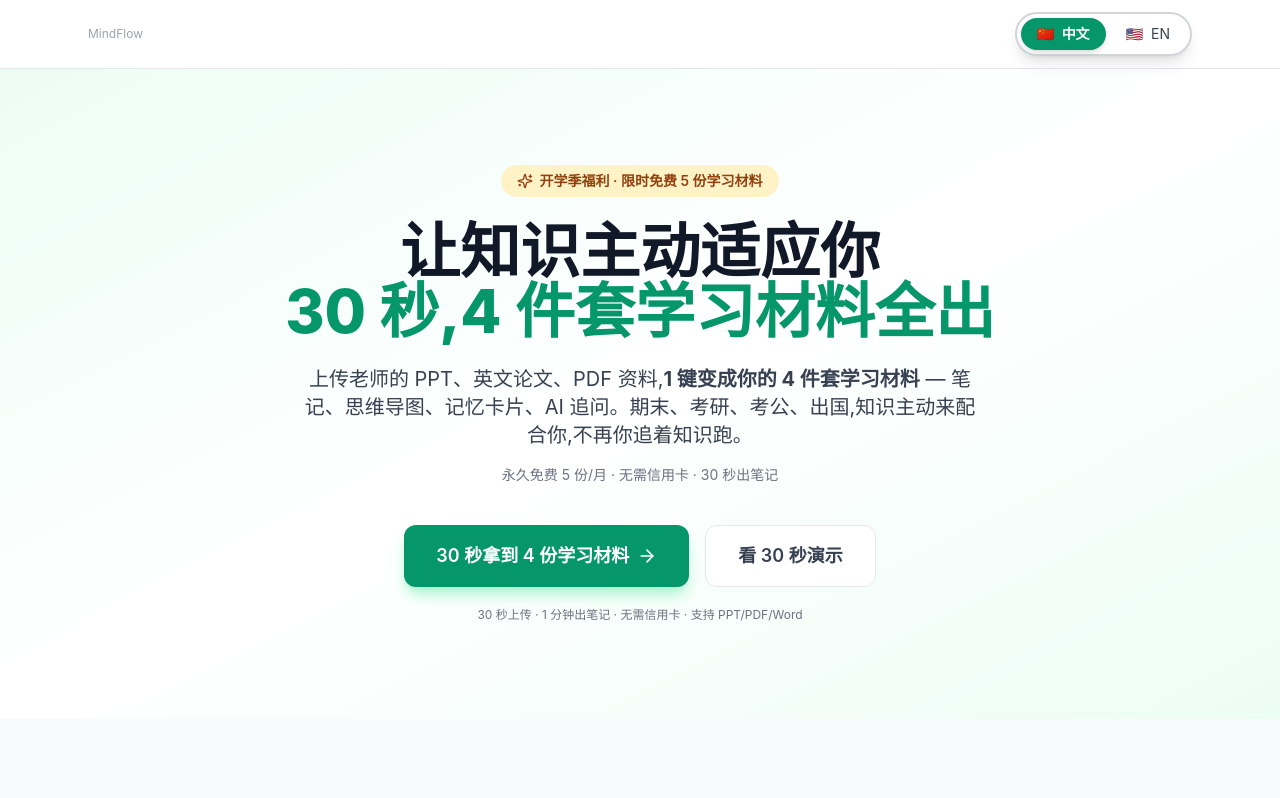
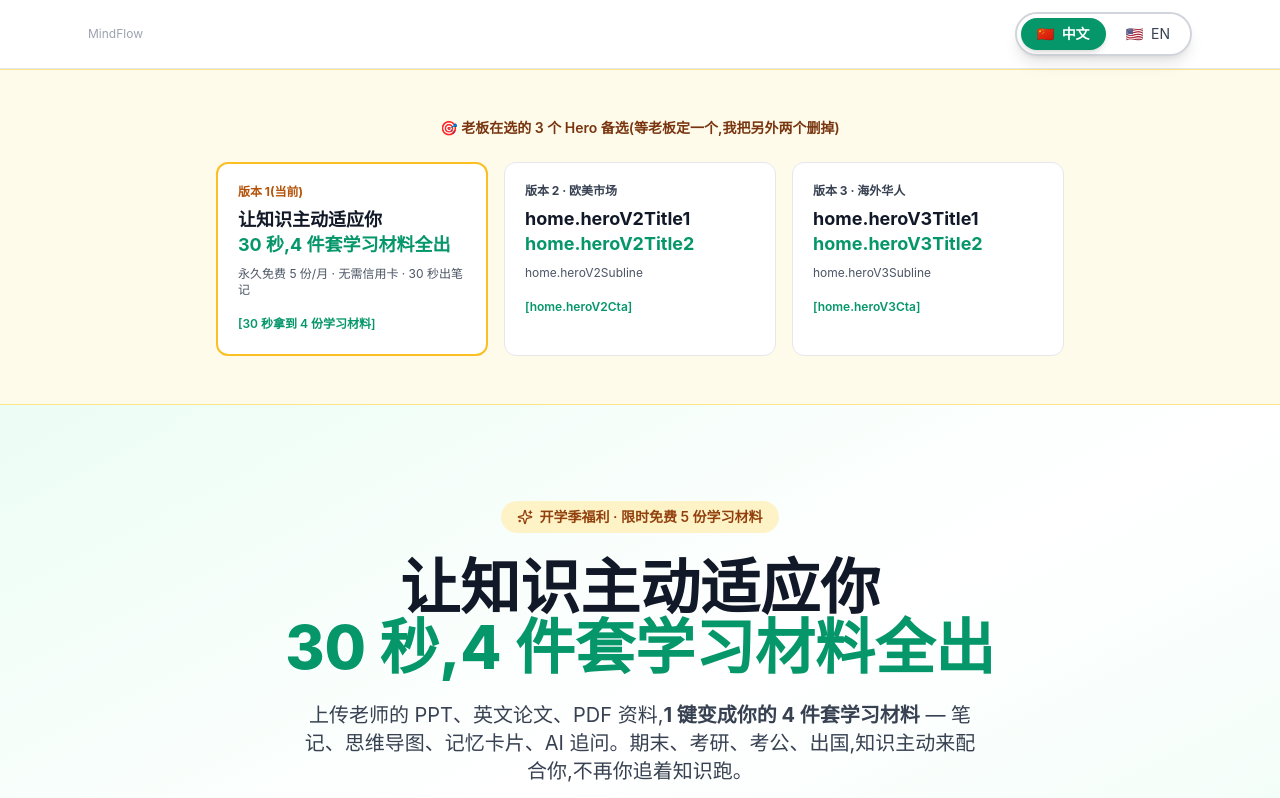
Before and after one commit to eric1986812/note-mind, a Next.js app: page / in a window 1280 px wide. Shown: the top 798 px of the page. Built offline with nearby package versions, Linux system fonts and the light colour scheme; no server answers.

Commit message:
feat: 首页 3 版 Hero A/B 测试(欧美 / 海外华人 / 当前)让老板选

```diff
--- a/src/app/page.tsx
+++ b/src/app/page.tsx
@@ -14,6 +14,49 @@ export default function HomePage() {
   return (
     <main className="min-h-screen bg-white">
       {/* 顶部导航已移到 layout.tsx(全局 navbar + LangSwitcher) */}
+
+      {/* ===== A/B 候选版本(老板选了用哪个,我删其他) ===== */}
+      <section className="py-12 bg-amber-50 border-y border-amber-200">
+        <div className="max-w-4xl mx-auto px-6">
+          <p className="text-center text-sm text-amber-900 font-semibold mb-6">
+            🎯 老板在选的 3 个 Hero 备选(等老板定一个,我把另外两个删掉)
+          </p>
+          <div className="grid md:grid-cols-3 gap-4">
+            {/* V1: 当前版本 "让知识主动适应你" */}
+            <div className="bg-white p-5 rounded-xl border-2 border-amber-400">
+              <p className="text-xs font-bold text-amber-700 mb-2">版本 1(当前)</p>
+              <h3 className="text-lg font-bold text-gray-900 leading-snug mb-2">
+                {t('home.heroTitle1')}<br />
+                <span className="text-primary-600">{t('home.heroTitle2')}</span>
+              </h3>
+              <p className="text-xs text-gray-600 mb-3">{t('home.heroSubline')}</p>
+              <span className="text-xs text-primary-600 font-semibold">[{t('home.ctaPrimary')}]</span>
+            </div>
+
+            {/* V2: 美国/英国(欧美) */}
+            <div className="bg-white p-5 rounded-xl border border-gray-200">
+              <p className="text-xs font-bold text-gray-700 mb-2">版本 2 · 欧美市场</p>
+              <h3 className="text-lg font-bold text-gray-900 leading-snug mb-2">
+                {t('home.heroV2Title1')}<br />
+                <span className="text-primary-600">{t('home.heroV2Title2')}</span>
+              </h3>
+              <p className="text-xs text-gray-600 mb-3">{t('home.heroV2Subline')}</p>
+              <span className="text-xs text-primary-600 font-semibold">[{t('home.heroV2Cta')}]</span>
+            </div>
+
+            {/* V3: 海外华人 */}
+            <div className="bg-white p-5 rounded-xl border border-gray-200">
+              <p className="text-xs font-bold text-gray-700 mb-2">版本 3 · 海外华人</p>
+              <h3 className="text-lg font-bold text-gray-900 leading-snug mb-2">
+                {t('home.heroV3Title1')}<br />
+                <span className="text-primary-600">{t('home.heroV3Title2')}</span>
+              </h3>
+              <p className="text-xs text-gray-600 mb-3">{t('home.heroV3Subline')}</p>
+              <span className="text-xs text-primary-600 font-semibold">[{t('home.heroV3Cta')}]</span>
+            </div>
+          </div>
+        </div>
+      </section>
 
       {/* ===== Hero ===== */}
       <section className="bg-gradient-to-br from-primary-50 via-white to-emerald-50 py-20 md:py-24">
--- a/src/locales/en.json
+++ b/src/locales/en.json
@@ -23,6 +23,16 @@
     "heroDesc": "Upload your professor's slides, English papers, or any PDF — and in 30 seconds MindFlow turns them into <strong>four ready-to-study materials</strong>: notes, mind map, flashcards, and AI Q&A. Finals, GRE, civil-service exams, study-abroad — knowledge adapts to you, not the other way around.",
     "heroSubline": "5 free notes every month · No credit card · Ready in 30 seconds",
     "ctaPrimary": "Get 4 study materials in 30 sec",
+    "heroV2Title1": "Stop copying notes from your professor's slides",
+    "heroV2Title2": "Get 4 study materials in 30 seconds",
+    "heroV2Desc": "Upload any PDF or PPT and MindFlow gives you <strong>structured notes, a mind map, 8-15 flashcards, and an AI tutor</strong> — in 30 seconds. Used by students preparing for finals, GRE, and grad school.",
+    "heroV2Subline": "5 free notes per month · No credit card · $39/mo unlimited",
+    "heroV2Cta": "Try 5 free notes →",
+    "heroV3Title1": "Studying abroad? Read English papers 5x faster",
+    "heroV3Title2": "Bilingual notes from any English PDF",
+    "heroV3Desc": "Upload your professor's English paper. MindFlow gives you <strong>English original + 中文 summary side by side</strong>, plus a glossary of key terms. Built by overseas Chinese students, for overseas Chinese students.",
+    "heroV3Subline": "5 free notes per month · No credit card · $39/mo unlimited",
+    "heroV3Cta": "Try it free →",
     "ctaSecondary": "Watch a 30-sec demo",
     "ctaFootnote": "30-sec upload · 1-min output · No credit card · PPT / PDF / Word supported",
     "closingLine": "Upload your professor's slides, English papers, or any PDF. In 30 seconds you get notes, a mind map, flashcards, and AI Q&A — you don't have to learn a new tool, the knowledge adapts to fit how you study.",
```
